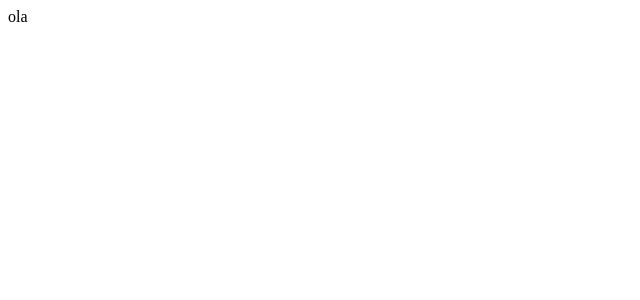
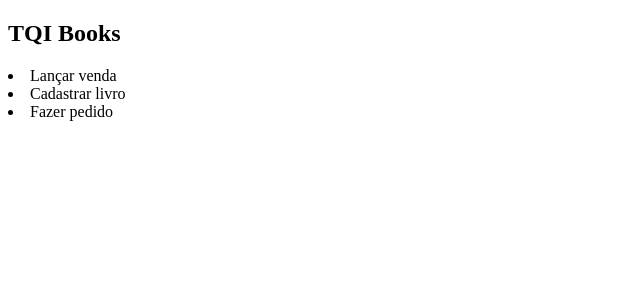
Before and after one commit to wendellmoraisz/tqi_evolution_fullstack_2022, a React (Create React App) app: page / in a window 1280 px wide. Shown: the top 300 px of the page, without its empty margins (0-640 px from the left). Built offline with nearby package versions, Linux system fonts and the light colour scheme.

Commit message:
feat: side menu

```diff
--- a/src/App.tsx
+++ b/src/App.tsx
@@ -1,8 +1,9 @@
 import React from 'react';
+import SideBarMenu from './components/sideMenu';
 
 function App() {
   return (
-    <div>ola</div>
+    <SideBarMenu/>
   );
 }
 
--- /dev/null
+++ b/src/components/sideMenu/index.tsx
@@ -0,0 +1,17 @@
+
+
+const SideBarMenu = () => {
+
+    return (
+        <nav>
+            <h1>TQI Books</h1>
+            <div>
+                <li>Lançar venda</li>
+                <li>Cadastrar livro</li>
+                <li>Fazer pedido</li>
+            </div>
+        </nav>
+    )
+}
+
+export default SideBarMenu;
```
